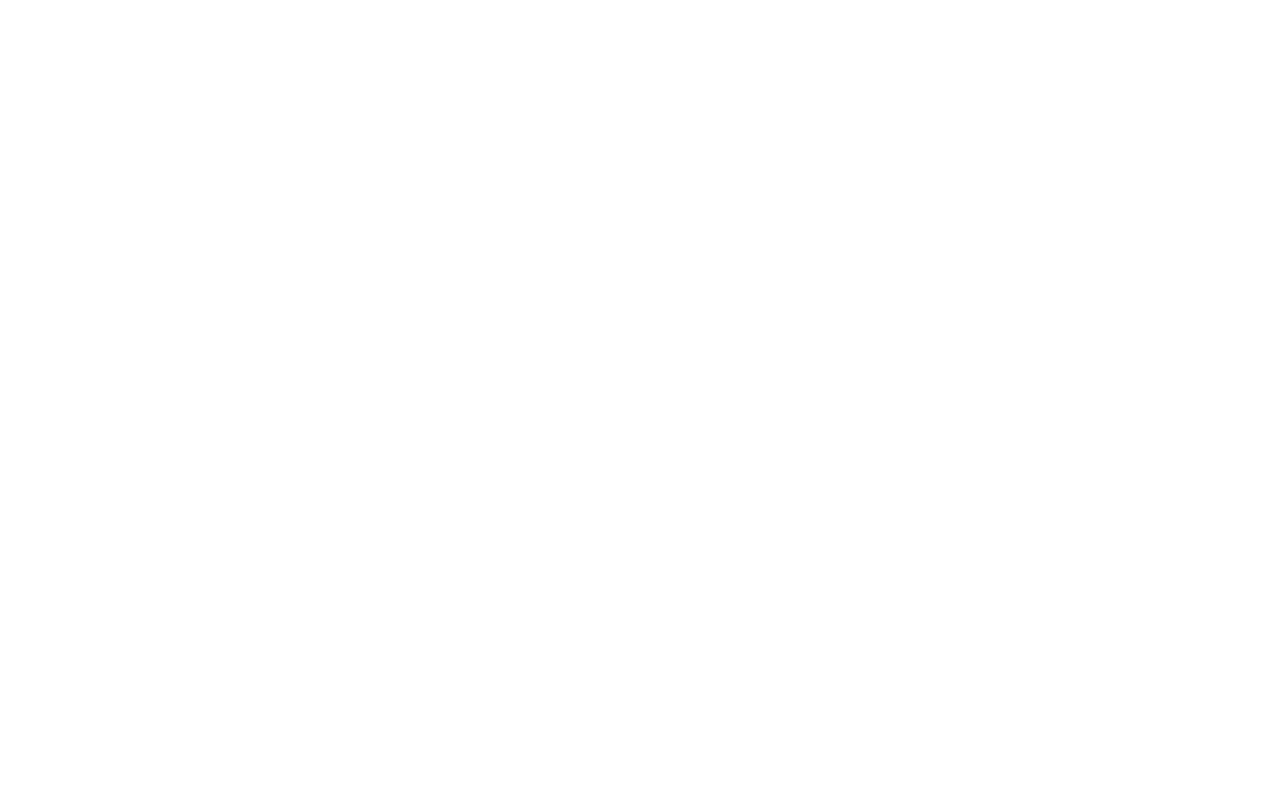
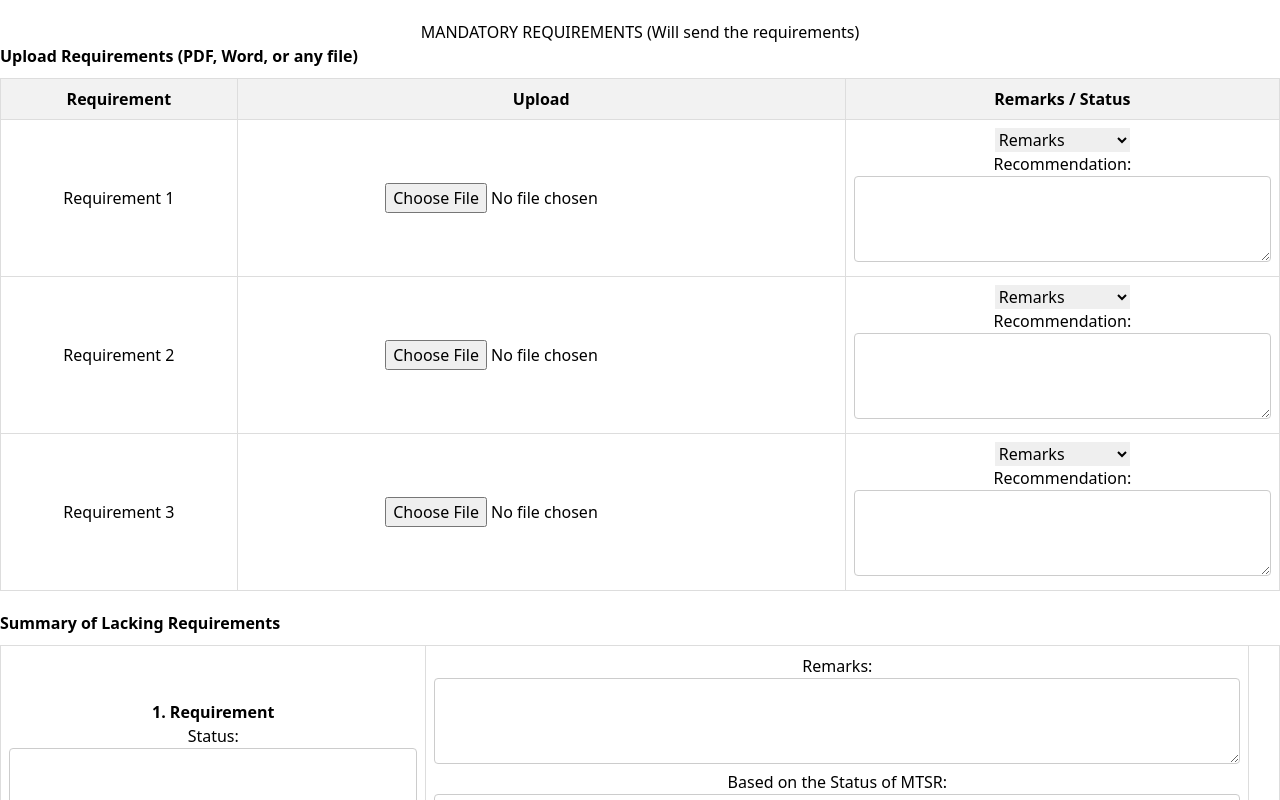
Before and after one commit to BonStudent/Application_project, a Vue app: page /require_amtrd in a window 1280 px wide. Before the commit this address had no page. Shown: the top 800 px of the page. Built offline with nearby package versions, Linux system fonts and the light colour scheme.

Commit message:
sample for requiremnet

```diff
--- /dev/null
+++ b/src/components/require_amtrd.vue
@@ -0,0 +1,127 @@
+<template>
+  <div class="requirements">
+    <h2>MANDATORY REQUIREMENTS (Will send the requirements)</h2>
+
+    <!-- Table 1 -->
+    <table class="table1">
+      <caption>Upload Requirements (PDF, Word, or any file)</caption>
+      <thead>
+        <tr>
+          <th>Requirement</th>
+          <th>Upload</th>
+          <th>Remarks / Status</th>
+        </tr>
+      </thead>
+      <tbody>
+        <tr v-for="(row, index) in table1Data" :key="index">
+          <td>Requirement {{ index + 1 }}</td>
+          <td>
+            <input type="file" @change="fileSelected(index)">
+          </td>
+          <td>
+            <select v-model="row.remarks" @change="updateRemark(index, row.remarks)">
+              <option value="">Remarks</option>
+              <option v-for="option in remarksOptions" :value="option.value">{{ option.label }}</option>
+            </select>
+            <br>
+            <label>Recommendation:</label><br>
+            <textarea v-model="row.recommendation" rows="3" style="color: red;"></textarea> <!-- Adjust color as needed -->
+          </td>
+        </tr>
+      </tbody>
+    </table>
+
+    <!-- Table 2 -->
+    <table class="table2">
+      <caption>Summary of Lacking Requirements</caption>
+      <tbody>
+        <tr v-for="(row, index) in table2Data" :key="index">
+          <td>
+            <strong>{{ row.requirement }}</strong><br>
+            <label>Status:</label><br>
+            <textarea v-model="row.status" rows="3"></textarea>
+          </td>
+          <td>
+            <label>Remarks:</label><br>
+            <textarea v-model="row.recommendations" rows="3" style="color: black;" wrap="off"></textarea> <!-- Disable text wrapping -->
+            <label>Based on the Status of MTSR:</label><br>
+            <textarea v-model="row.mtsrRecommendations" rows="3" style="color: black;" wrap="off"></textarea> <!-- Disable text wrapping -->
+          </td>
+          <td>{{ row.recommendations }}</td>
+        </tr>
+      </tbody>
+    </table>
+  </div>
+</template>
+
+<script>
+export default {
+  name: 'Requirements',
+  data() {
+    return {
+      table1Data: [
+        { remarks: '', recommendation: '' },
+        { remarks: '', recommendation: '' },
+        { remarks: '', recommendation: '' },
+      ],
+      remarksOptions: [
+        { label: 'Select Remarks', value: '' },
+        { label: 'Remark 1', value: 'Recommendation 1' },
+        { label: 'Remark 2', value: 'Recommendation 2' },
+      ],
+      table2Data: [
+        { requirement: '1. Requirement', status: '', recommendations: '', mtsrRecommendations: '', selectedRemark: '' },
+        { requirement: '2. Requirement', status: '', recommendations: '', mtsrRecommendations: '', selectedRemark: '' },
+        { requirement: '3. Requirement', status: '', recommendations: '', mtsrRecommendations: '', selectedRemark: '' },
+      ]
+    };
+  },
+  methods: {
+    fileSelected(index) {
+      // Logic to handle file upload
+      console.log('File selected for row', index + 1);
+    },
+    updateRemark(index, value) {
+      this.table2Data[index].selectedRemark = value;
+    }
+  }
+};
+</script>
+
+<style scoped>
+.requirements {
+  margin-top: 20px;
+  text-align: center;
+}
+
+table {
+  width: 100%;
+  border-collapse: collapse;
+  margin-bottom: 20px;
+  text-align: left;
+}
+
+th, td {
+  border: 1px solid #dddddd;
+  padding: 8px;
+}
+
+th {
+  background-color: #f2f2f2;
+}
+
+caption {
+  font-weight: bold;
+  margin-bottom: 10px;
+  text-align: left;
+  caption-side: top;
+}
+
+textarea {
+  width: 100%;
+  padding: 6px 8px;
+  border: 1px solid #ccc;
+  border-radius: 4px;
+  resize: vertical;
+}
+</style>
--- a/src/router/index.js
+++ b/src/router/index.js
@@ -8,6 +8,7 @@
     { path: "/secondpage", component: () => import("../components/secondpage.vue") },
     { path: "/dashboard", component: () => import("../components/dashboard.vue") },
     { path: "/table", component: () => import("../components/table.vue") },
+    { path: "/require_amtrd", component: () => import("../components/require_amtrd.vue") },
 
 ];
 
```
